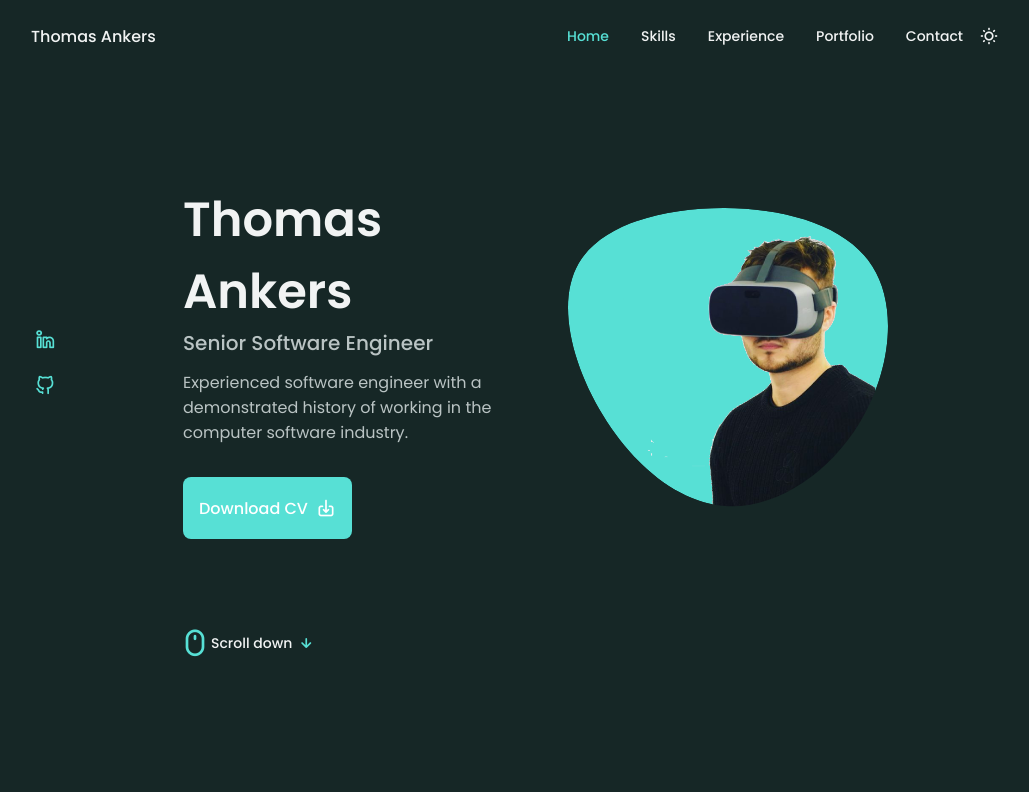
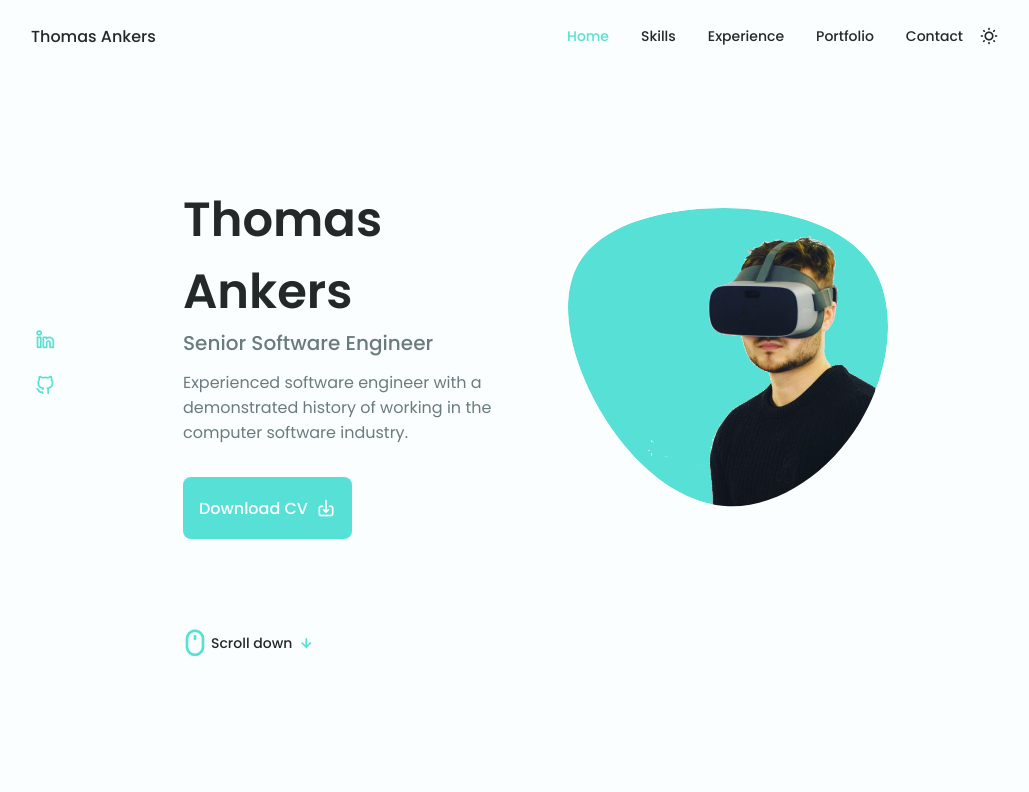
Before and after one commit to tom-ankers/portfolio, a plain HTML site: page index.html in a window 1280 px wide. Both pictures are taken after a click on the icon 1114 px from the left and 36 px from the top of the page. Shown: the top 792 px of the page, without its empty margins (125-1154 px from the left). Drawn offline with nearby package versions, Linux system fonts and the light colour scheme.

Commit message:
Setting dark mode as default

```diff
--- a/assets/css/styles.css
+++ b/assets/css/styles.css
@@ -11,17 +11,17 @@
 
     /* HSL color mode */
     --first-color: hsl(var(--hue-color), 69%, 61%);
-    --first-color-second: hsl(var(--hue-color), 69%, 61%);
     --first-color-alt: hsl(var(--hue-color), 57%, 53%);
     --first-color-lighter: hsl(var(--hue-color), 92%, 85%);
-    --title-color: hsl(var(--hue-color), 8%, 15%);
-    --text-color: hsl(var(--hue-color), 8%, 45%);
     --text-color-light: hsl(var(--hue-color), 8%, 65%);
-    --input-color: hsl(var(--hue-color), 70%, 96%);
-    --body-color: hsl(var(--hue-color), 60%, 99%);
-    --container-color: #fff;
-    --scroll-bar-color: hsl(var(--hue-color), 12%, 90%);
-    --scroll-thumb-color: hsl(var(--hue-color), 12%, 80%);
+    --first-color-second: hsl(var(--hue-color), 30%, 8%);
+    --title-color: hsl(var(--hue-color), 8%, 95%);
+    --text-color: hsl(var(--hue-color), 8%, 75%);
+    --input-color: hsl(var(--hue-color), 29%, 16%);
+    --body-color: hsl(var(--hue-color), 28%, 12%);
+    --container-color: hsl(var(--hue-color), 29%, 16%);
+    --scroll-bar-color: hsl(var(--hue-color), 12%, 48%);
+    --scroll-thumb-color: hsl(var(--hue-color), 12%, 36%);
 
     /*========== Font and typography ==========*/
     --body-font: 'Poppins', sans-serif;
@@ -70,16 +70,16 @@
 }
 
 /*========== Variables Dark theme ==========*/
-body.dark-theme{
+body.light-theme{
    /* HSL color mode */
-   --first-color-second: hsl(var(--hue-color), 30%, 8%);
-   --title-color: hsl(var(--hue-color), 8%, 95%);
-   --text-color: hsl(var(--hue-color), 8%, 75%);
-   --input-color: hsl(var(--hue-color), 29%, 16%);
-   --body-color: hsl(var(--hue-color), 28%, 12%);
-   --container-color: hsl(var(--hue-color), 29%, 16%);
-   --scroll-bar-color: hsl(var(--hue-color), 12%, 48%);
-   --scroll-thumb-color: hsl(var(--hue-color), 12%, 36%);
+    --first-color-second: hsl(var(--hue-color), 69%, 61%);
+    --title-color: hsl(var(--hue-color), 8%, 15%);
+    --text-color: hsl(var(--hue-color), 8%, 45%);
+    --input-color: hsl(var(--hue-color), 70%, 96%);
+    --body-color: hsl(var(--hue-color), 60%, 99%);
+    --container-color: #fff;
+    --scroll-bar-color: hsl(var(--hue-color), 12%, 90%);
+    --scroll-thumb-color: hsl(var(--hue-color), 12%, 80%);
 }
 
 /*========== Button Dark/Light ==========*/
--- a/assets/js/main.js
+++ b/assets/js/main.js
@@ -134,28 +134,28 @@ window.addEventListener('scroll', scrollUp)
 
 /*==================== DARK LIGHT THEME ====================*/
 const themeButton = document.getElementById('theme-button')
-const darkTheme = 'dark-theme'
-const iconTheme = 'uil-sun'
+const lightTheme = 'light-theme'
+const iconTheme = 'uil-moon'
 
 // Previously selected topic (if user selected)
 const selectedTheme = localStorage.getItem('selected-theme')
 const selectedIcon = localStorage.getItem('selected-icon')
 
 // We obtain the current theme that the interface has by validating the dark-theme class
-const getCurrentTheme = () => document.body.classList.contains(darkTheme) ? 'dark' : 'light'
-const getCurrentIcon = () => themeButton.classList.contains(iconTheme) ? 'uil-moon' : 'uil-sun'
+const getCurrentTheme = () => document.body.classList.contains(lightTheme) ? 'light' : 'dark'
+const getCurrentIcon = () => themeButton.classList.contains(iconTheme) ? 'uil-sun' : 'uil-moon'
 
 // We validate if the user previously chose a topic
 if (selectedTheme) {
   // If the validation is fulfilled, we ask what the issue was to know if we activated or deactivated the dark
-  document.body.classList[selectedTheme === 'dark' ? 'add' : 'remove'](darkTheme)
-  themeButton.classList[selectedIcon === 'uil-moon' ? 'add' : 'remove'](iconTheme)
+  document.body.classList[selectedTheme === 'light' ? 'add' : 'remove'](lightTheme)
+  themeButton.classList[selectedIcon === 'uil-sun' ? 'add' : 'remove'](iconTheme)
 }
 
 // Activate / deactivate the theme manually with the button
 themeButton.addEventListener('click', () => {
     // Add or remove the dark / icon theme
-    document.body.classList.toggle(darkTheme)
+    document.body.classList.toggle(lightTheme)
     themeButton.classList.toggle(iconTheme)
     // We save the theme and the current icon that the user chose
     localStorage.setItem('selected-theme', getCurrentTheme())
--- a/index.html
+++ b/index.html
@@ -55,7 +55,7 @@
                 </div>
                 <div class="nav_btns">
                     <!-- Light/Dark mode -->
-                    <i class="uil uil-moon change-theme" id="theme-button"></i>
+                    <i class="uil uil-sun change-theme" id="theme-button"></i>
 
                     <div class="nav_toggle" id="nav-toggle">
                         <i class="uil uil-apps"></i>
```
